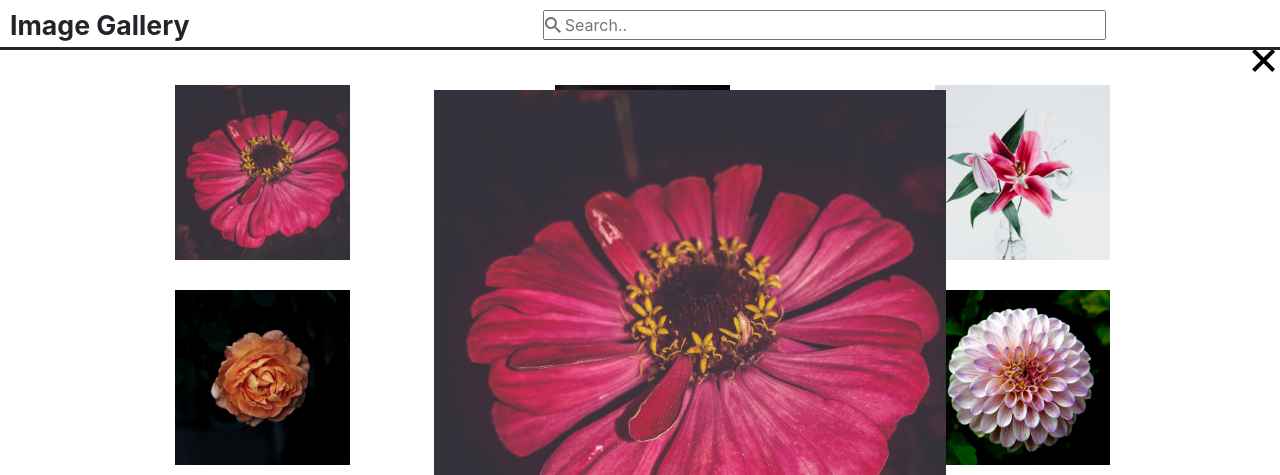
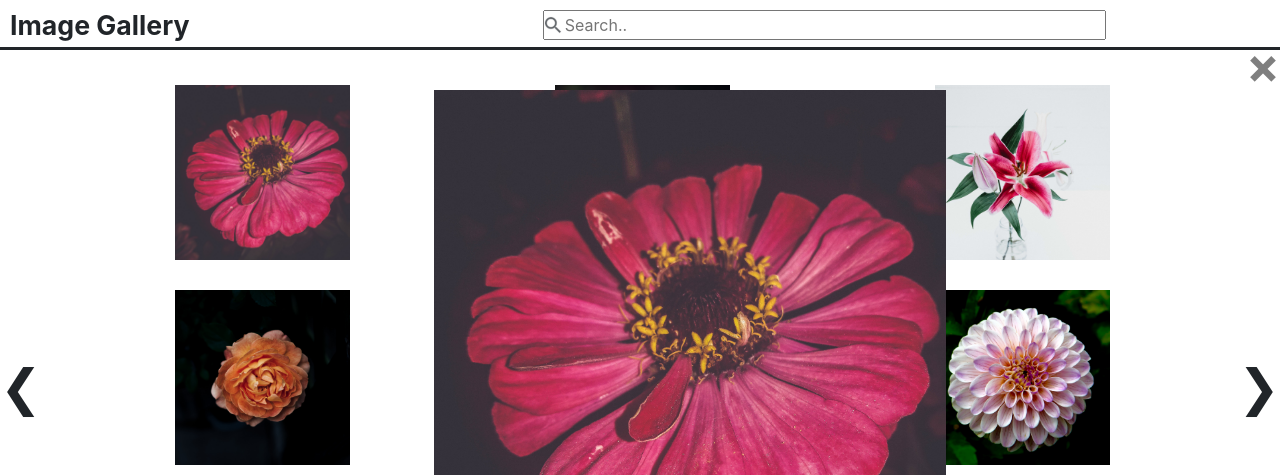
Before and after one commit to wustlcse204/07-image-gallery-christinezhangg-1, a website: page index.html in a window 1280 px wide. Both pictures are taken after a click on the picture 262 px from the left and 172 px from the top of the page. Shown: the top 475 px of the page. Drawn offline with nearby package versions, Linux system fonts and the light colour scheme.

Commit message:
still can't figure out left and right arrows!

```diff
--- a/index.html
+++ b/index.html
@@ -69,7 +69,9 @@
                 </div>
             </div>
             <div class = "holderpage">
-                <span onclick="this.parentElement.style.display='none'" class="closebtn">&times;</span>
+                <span onclick="this.parentElement.style.display='none'" class="close">&times;</span>
+                <a class="left" onclick="moveleft(this)">&#10094;</a>
+                <a class="right" onclick="moveright(this)">&#10095;</a>
                 <img id="expandedImg" style="width:40%">
             </div>
         </div>
--- a/js.js
+++ b/js.js
@@ -5,16 +5,27 @@ var images = document.getElementsByClassName("images");
 var imageId = 0;
 
 //bigimage was completed with a TA who directed me towards https://www.w3schools.com/howto/howto_js_tab_img_gallery.asp for assistance.
-//she okayed everything that I completed here.
+//Molly okayed everything that I completed here.
 function bigimage(imgs) {
     var expandImg = document.getElementById("expandedImg");
     expandImg.src = imgs.src;
     expandImg.parentElement.style.display = "block";
-  }
+}
 
-//
-right.addEventListener("click", moveright);
-    function moveright() {
+function moveleft() {
+    for (i = 0; i < images.length; ++i){
+        if (imageId == 0){
+            imageId = 11;
+            bigimage(imageId);
+        } else {
+            imageId -= 1;
+            bigimage(imageId);
+        }
+    }
+}
+
+function moveright() {
+    for (i = 0; i < images.length; ++i){
         if (imageId == 11){
             imageId = 0;
             bigimage(imageId);
@@ -23,14 +34,4 @@ right.addEventListener("click", moveright);
             bigimage(imageId);
         }
     }
-
-left.addEventListener("click", moveleft);
-    function moveright() {
-        if (imageId == 11){
-            imageId = 0;
-            bigimage(imageId);
-        } else {
-            imageId += 1;
-            bigimage(imageId);
-        }
-    }
+}
--- a/style.css
+++ b/style.css
@@ -67,11 +67,29 @@
     width: 100%;
 }
 
-.closebtn {
+.close {
     position: fixed;
-    top: 20px;
+    top: 40px;
     right: 0px;
     color:black;
     font-size: 50px;
     cursor: pointer;
-  }
+}
+
+.left {
+    position: fixed;
+    top: 350px;
+    left: 0px;
+    color:black;
+    font-size: 50px;
+    cursor: pointer;
+}
+
+.right {
+    position: fixed;
+    top: 350px;
+    right: 0px;
+    color:black;
+    font-size: 50px;
+    cursor: pointer;
+}
```
